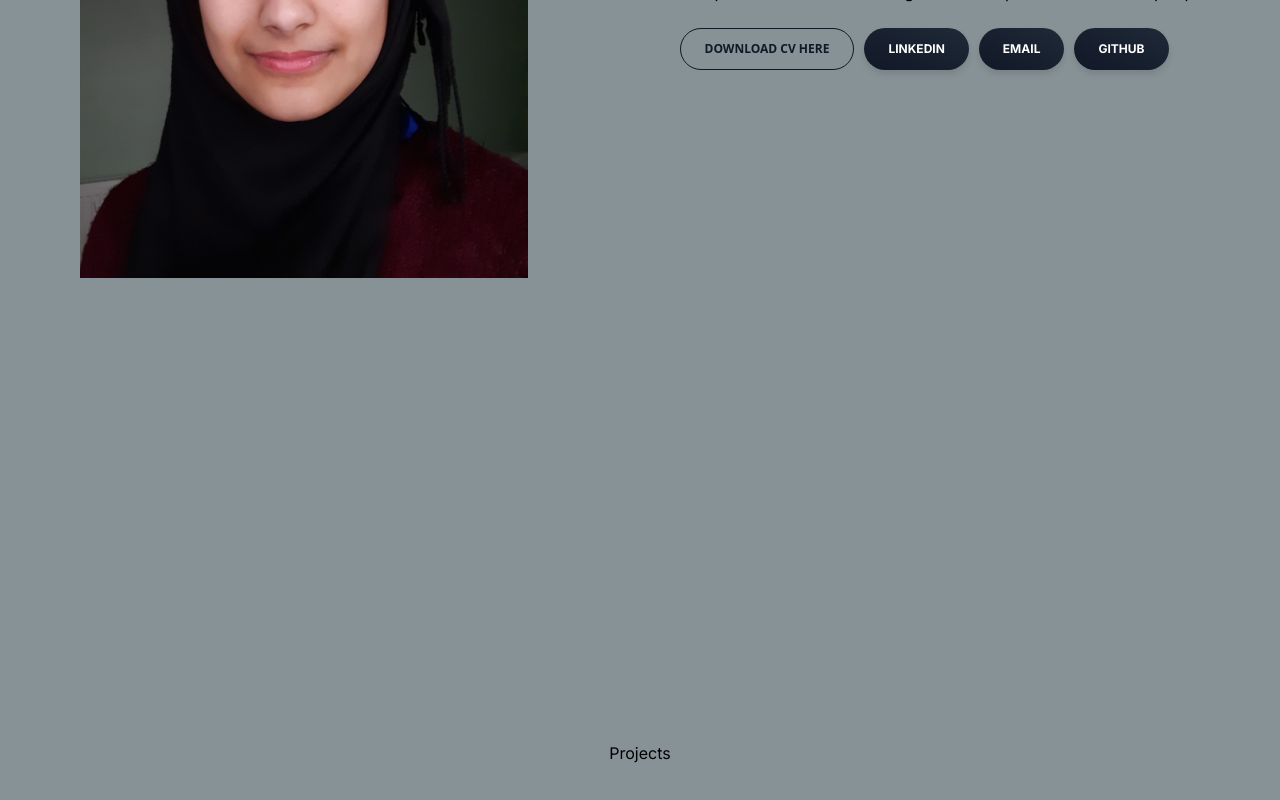
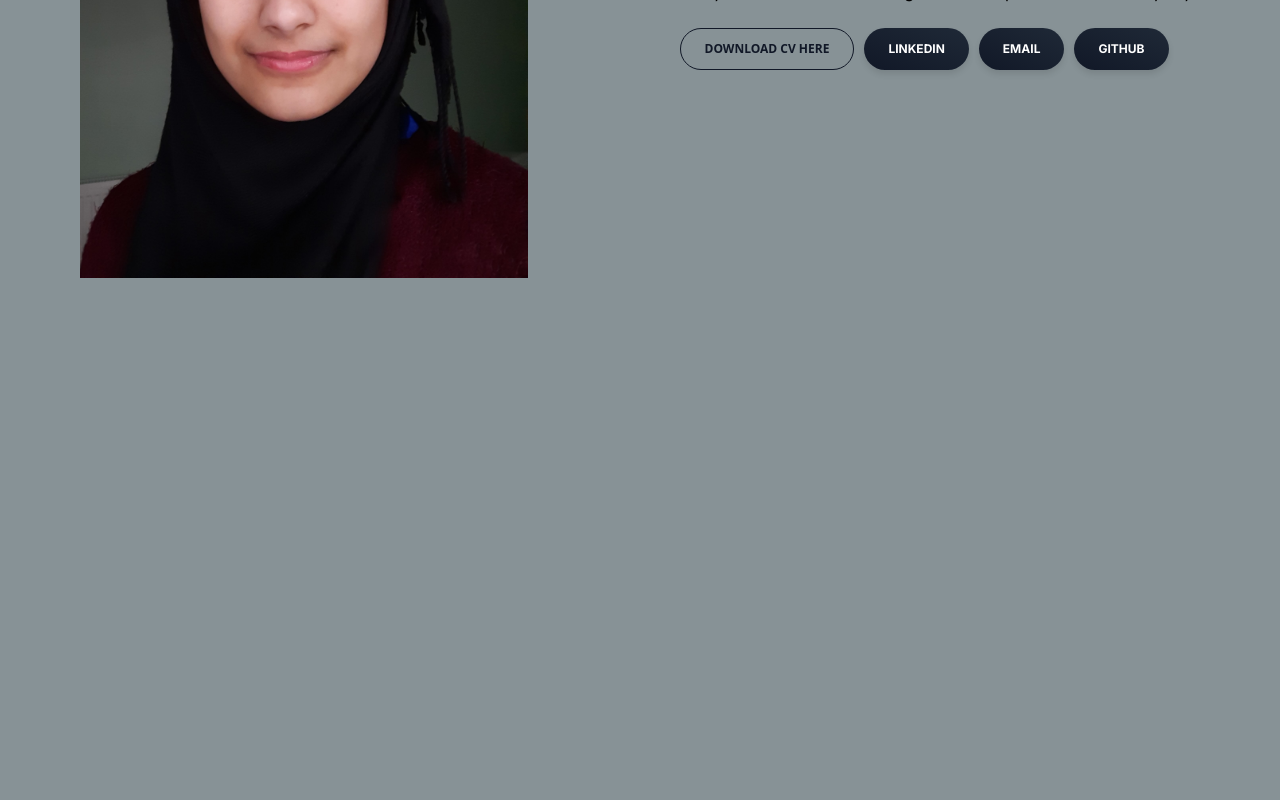
Before and after one commit to SamihaKamal/samihakamal.github.io, a Next.js app: page / in a window 1280 px wide. Shown: the part 1247-2047 px from the top of the page. Built offline with nearby package versions, Linux system fonts and the light colour scheme.

Commit message:
started project section

```diff
--- /dev/null
+++ b/src/app/components/projects.tsx
@@ -0,0 +1,9 @@
+export function Projects(){
+    return(
+        // The idea is to have tiles for each project and clicking the tiles opens a modal with the project info
+        <main>
+
+        </main>
+    )
+
+}
--- a/src/app/page.tsx
+++ b/src/app/page.tsx
@@ -4,7 +4,7 @@ import LinkedInPic from "./images/LinkedIn Pic.jpg";
 import WavesSVG from "./SVGComponents/waves";
 import { motion, useScroll, useAnimation } from "framer-motion";
 import { useRouter } from "next/navigation";
-import { LoremIpsum } from "./loremipsum";
+import { Projects } from "./components/projects";
 import { AboutMe } from "./components/aboutme";
 
 export default function Home() {
@@ -51,7 +51,7 @@ export default function Home() {
         />
       </div>
       <div className="flex-1 flex items-center justify-center p-8">
-        <div className="pr-10">
+        <div className="mr-10">
           <AboutMe />
         </div>
       </div>
@@ -60,7 +60,7 @@ export default function Home() {
     {/* Third section projects */}
     <section className="flex min-h-screen">
       <div className="flex-1 flex items-center justify-center">
-       <p>Projects</p>
+       <Projects />
       </div>
     </section>
 
```
